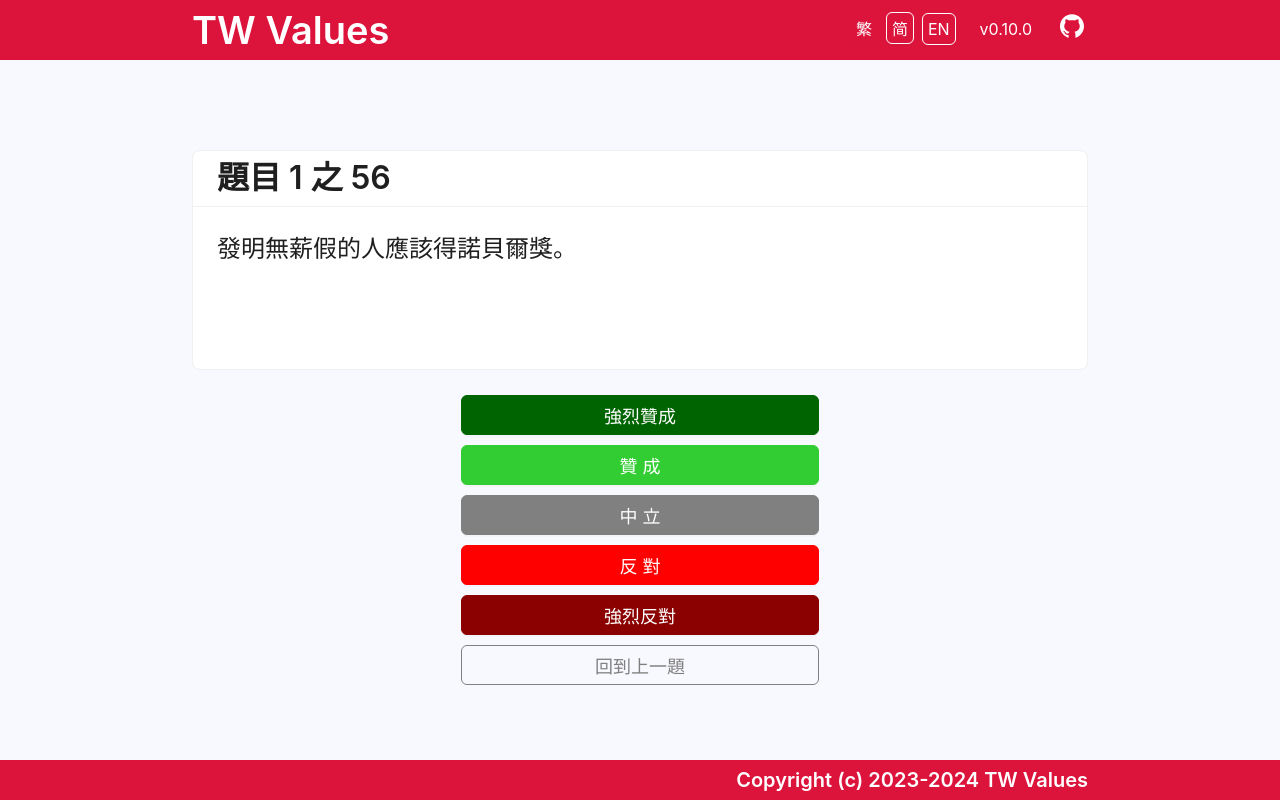
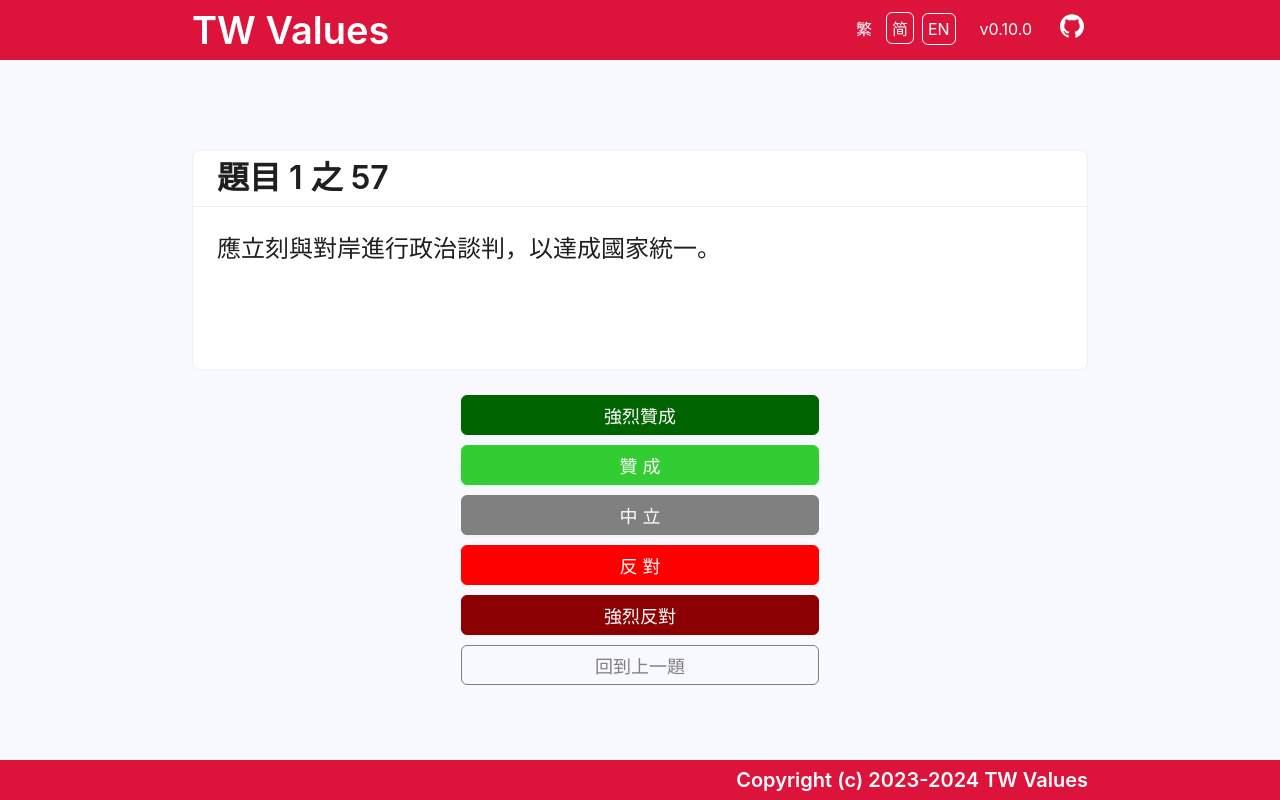
Before and after one commit to TWValues/TW-Values, a React (Vite) app: page /#/quiz in a window 1280 px wide. Built offline with nearby package versions, Linux system fonts and the light colour scheme.

Commit message:
Add question.

```diff
--- a/src/data/questions.jsx
+++ b/src/data/questions.jsx
@@ -56,6 +56,12 @@
   },
   {
     id: "q0104",
+    weight: {
+      economic: -10,
+    }
+  },
+  {
+    id: "q0105",
     weight: {
       economic: -10,
     }
--- a/src/locales/en/translation.json
+++ b/src/locales/en/translation.json
@@ -45,6 +45,9 @@
       },
       "q0104": {
         "description": "Whoever invented unpaid leave should win a Nobel Prize."
+      },
+      "q0105": {
+        "description": "The budget should not be spent on unprofitable public works, even if part of the population needs them."
       },
       "q0200": {
         "description": "Climate change is currently one of the greatest threats to our way of life."
--- a/src/locales/zh-CN/translation.json
+++ b/src/locales/zh-CN/translation.json
@@ -45,6 +45,9 @@
       },
       "q0104": {
         "description": "发明无薪假的人应该得诺贝尔奖。"
+      },
+      "q0105": {
+        "description": "不应该将国家预算花费在无法盈利的公共建设上，即使部分人民有需求。"
       },
       "q0200": {
         "description": "气候变迁已经严重威胁到人类的生存。"
--- a/src/locales/zh-TW/translation.json
+++ b/src/locales/zh-TW/translation.json
@@ -45,6 +45,9 @@
       },
       "q0104": {
         "description": "發明無薪假的人應該得諾貝爾獎。"
+      },
+      "q0105": {
+        "description": "不應該將國家預算花費在無法盈利的公共建設上，即使部分人民有需求。"
       },
       "q0200": {
         "description": "氣候變遷已經嚴重威脅到人類的生存。"
```
